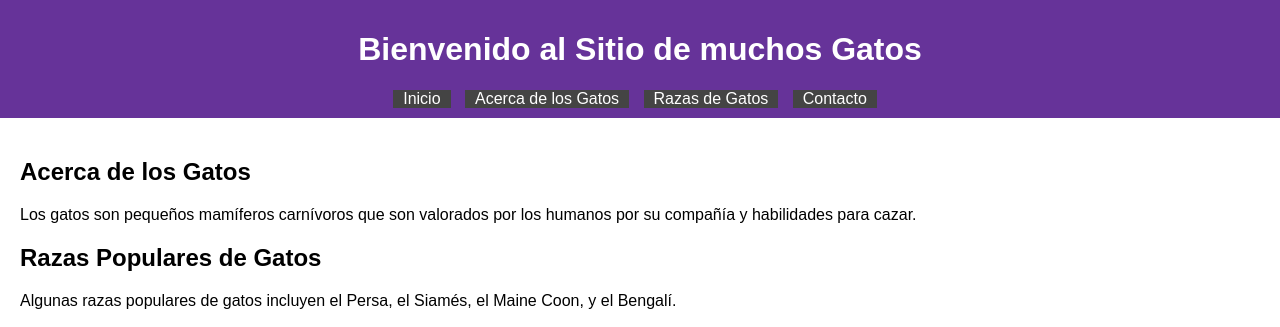
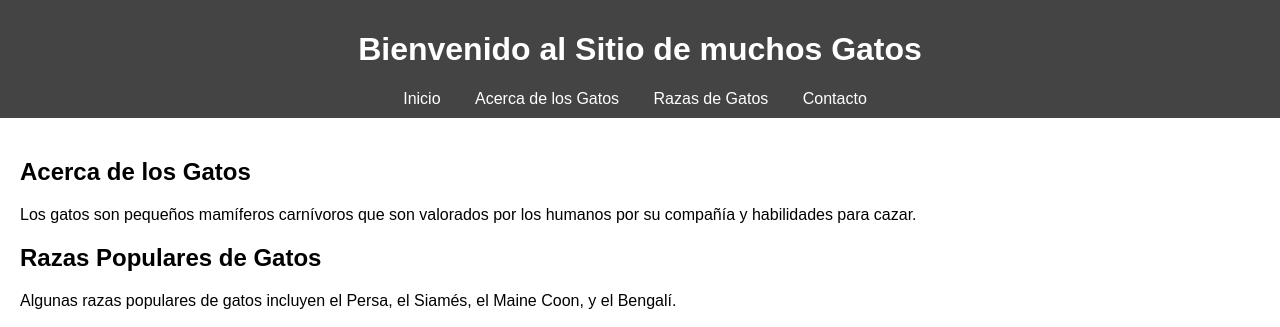
Before and after one commit to estebanhirzfeld/Super-Web, a plain HTML site: page index.html in a window 1280 px wide. Shown: the top 327 px of the page. Drawn offline with Linux system fonts and the light colour scheme.

Commit message:
Revert "cambie el header a amarillo"
This reverts commit 97921b6e5a2fd7b42aba04c39e0032928d8d871e.

```diff
--- a/styles.css
+++ b/styles.css
@@ -5,7 +5,7 @@ body {
   background-color: #f0f0f0;
 }
 header {
-  background-color: rebeccapurple;
+  background-color: #444;
   color: white;
   padding: 10px;
   text-align: center;
```
